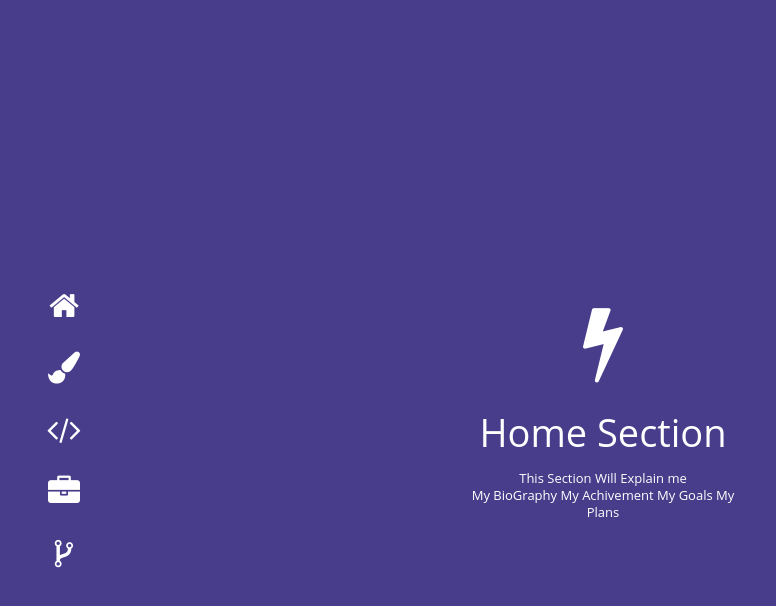
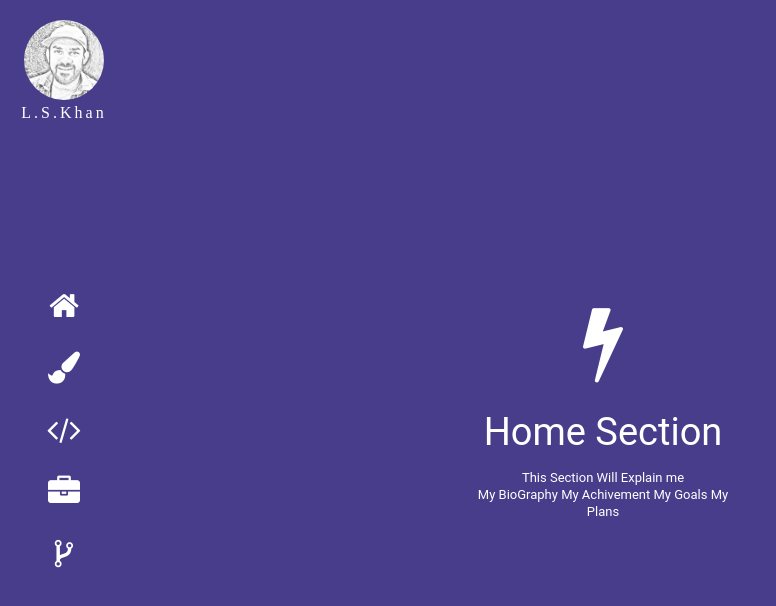
Before and after one commit to LiaqatSaeed/portfolio, a React (Create React App) app: page / in a window 1280 px wide. Shown: the top 606 px of the page, without its empty margins (0-776 px from the left). Built offline with nearby package versions, Linux system fonts and the light colour scheme.

Commit message:
Logo Added in the portfilio

```diff
--- a/src/App.css
+++ b/src/App.css
@@ -9,10 +9,11 @@ html, body, .page {
   -o-transition: all .6s cubic-bezier(.5, .2, .2, 1.1);
   color: #fff;
   overflow: hidden;
+
 }
 
 * {
-  font-family: 'open sans', 'lato', 'helvetica', sans-serif;
+  font-family: 'Roboto', sans-serif;
 }
 
 .page {
@@ -190,3 +191,28 @@ a {
   -o-transform: translateX(0) !important;
   transition-delay: 1s;
 }
+span.thatElement-me {
+  position: fixed;
+  width: 10%;
+  display: block;
+  top: 20px;
+}
+
+.that-img-responsive {
+  width: 80px;
+  height: 80px;
+  display: inline-block;
+  border-radius: 50%;
+  overflow: hidden;
+}
+.that-img-responsive img{
+  width: 101%;
+    position: relative;
+    top: -12px;
+}
+span.my-name {
+  display: block;
+  color: white;
+  font-family: 'Seaweed Script', cursive;
+  letter-spacing: 3px;
+}
--- a/src/App.js
+++ b/src/App.js
@@ -1,5 +1,5 @@
 import React, { Component } from 'react';
-import logo from './logo.svg';
+import logo from './itsme.jpg';
 import './App.css';
 
 class App extends Component {
@@ -11,6 +11,12 @@ class App extends Component {
             <div class="ct" id="t4">
             <div class="ct" id="t5">
             <ul id="menu">
+            <span class="thatElement-me">
+              <div class="that-img-responsive">
+              <img src={logo} alt="img here" srcset=""/>
+              </div>
+              <span class="my-name">L.S.Khan</span>
+              </span>
                 <a href="#t1"><li class="icon fa fa-home" id="uno"></li></a>
                 <a href="#t2"><li class="icon fa fa-paint-brush" id="dos"></li></a>
                 <a href="#t3"><li class="icon fa fa-code" id="tres"></li></a>
```
Also changed, not shown: src/itsme.jpg (added).
